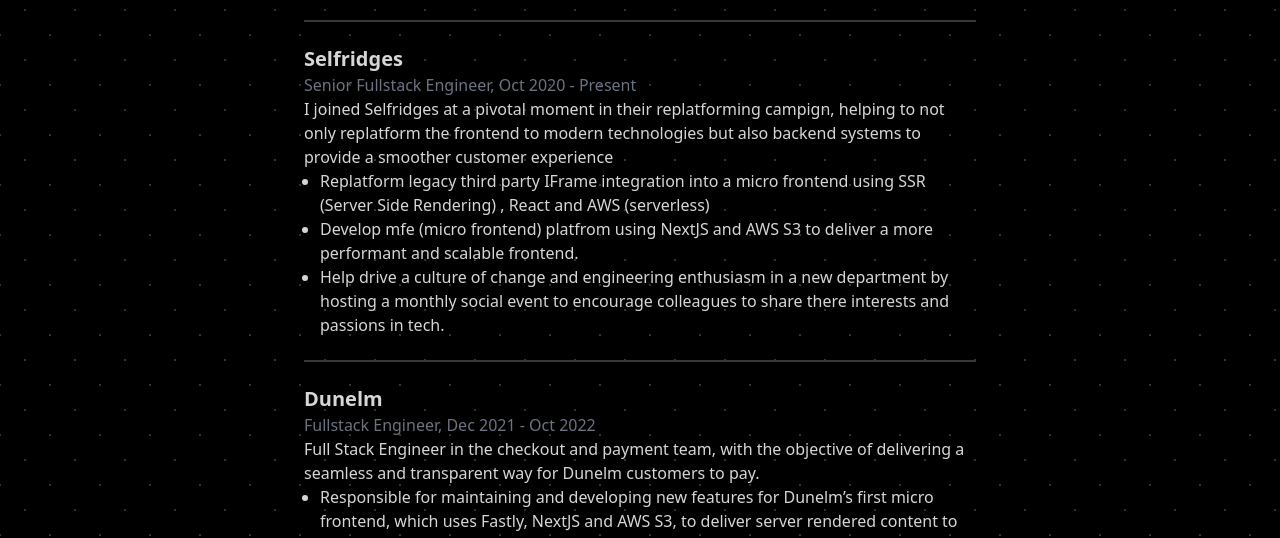
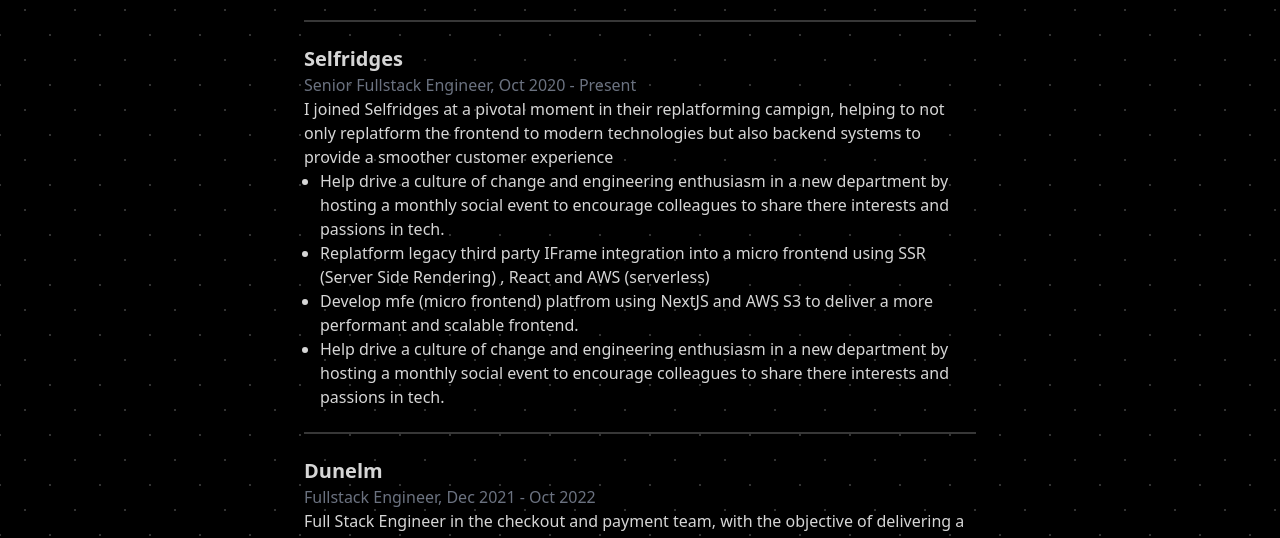
Before and after one commit to AndyM10/portfolio, an Astro site: page /work in a window 1280 px wide. Shown: the part 215-753 px from the top of the page. Built offline with nearby package versions, Linux system fonts and the light colour scheme; Astro itself is replaced by a stand-in of ours.

Commit message:
update work bio

```diff
--- a/src/pages/work.astro
+++ b/src/pages/work.astro
@@ -20,6 +20,9 @@
 				<p class="text-gray-500">Senior Fullstack Engineer, Oct 2020 - Present</p>
 				<p>I joined Selfridges at a pivotal moment in their replatforming campign, helping to not only replatform the frontend to modern technologies but also backend systems to provide a smoother customer experience </p>
 				<ul class="list-disc mx-4">
+					<li>
+						Help drive a culture of change and engineering enthusiasm in a new department by hosting a monthly social event to encourage colleagues to share there interests and passions in tech.
+					</li>
 					<li>
 						 Replatform legacy third party IFrame integration into a micro frontend using SSR (Server Side Rendering) , React and AWS (serverless)
 					</li>
```
